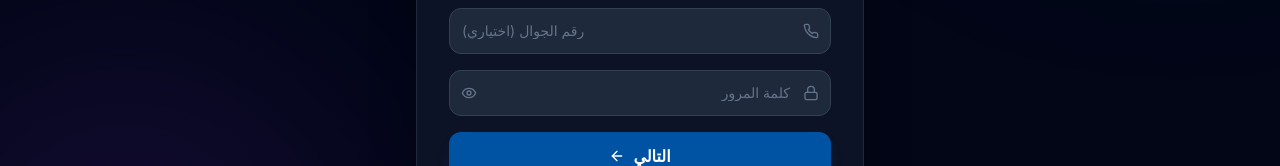
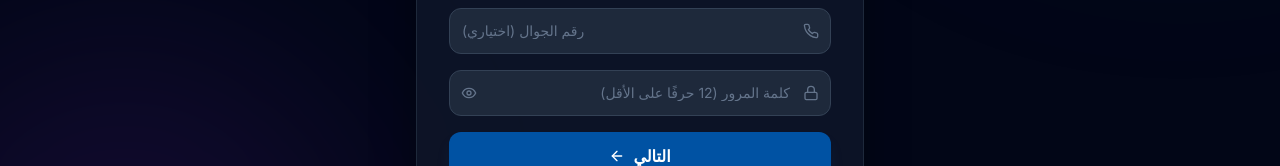
Before and after one commit to alzahrani6020/scc380, a Next.js app in the folder apps/web/: page /auth/register in a window 1280 px wide. Shown: the part 434-600 px from the top of the page. Built offline with nearby package versions, Linux system fonts and the light colour scheme; no server answers.

Commit message:
security: align registration UI with backend password minimum

```diff
--- a/apps/web/src/app/auth/register/page.tsx
+++ b/apps/web/src/app/auth/register/page.tsx
@@ -102,7 +102,7 @@ export default function RegisterPage() {
 
                 <div className="relative">
                   <Lock className="absolute right-3 top-1/2 -translate-y-1/2 h-4 w-4 text-slate-500" />
-                  <input type={showPassword ? 'text' : 'password'} required placeholder="كلمة المرور"
+                  <input type={showPassword ? 'text' : 'password'} required minLength={12} placeholder="كلمة المرور (12 حرفًا على الأقل)"
                     className="w-full bg-slate-800 border border-slate-700 text-white rounded-xl py-3 pr-10 pl-12 text-sm focus:outline-none focus:ring-2 focus:ring-primary-500/50 focus:border-primary-500 transition-all placeholder:text-slate-500"
                     value={password} onChange={(e) => setPassword(e.target.value)} />
                   <button type="button" onClick={() => setShowPassword(!showPassword)}
```
